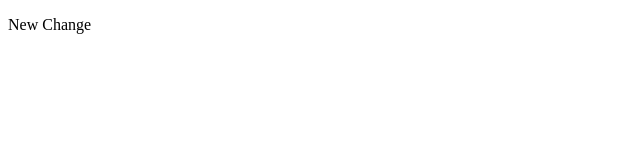
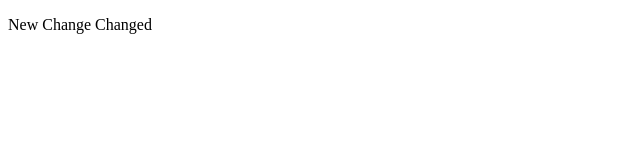
Before and after one commit to ecabralrojas/test-FSDB60Git, a plain HTML site: page index.html in a window 1280 px wide. Shown: the full height of the page, 0-640 px from the left. Drawn offline with Linux system fonts and the light colour scheme.

Commit message:
Home page changed

```diff
--- a/index.html
+++ b/index.html
@@ -4,6 +4,6 @@
     <title>Full Stack Bootcamp</title>
   </head>
   <body>
-    <p>New Change</p>
+    <p>New Change Changed</p>
   </body>
 </html>
```
